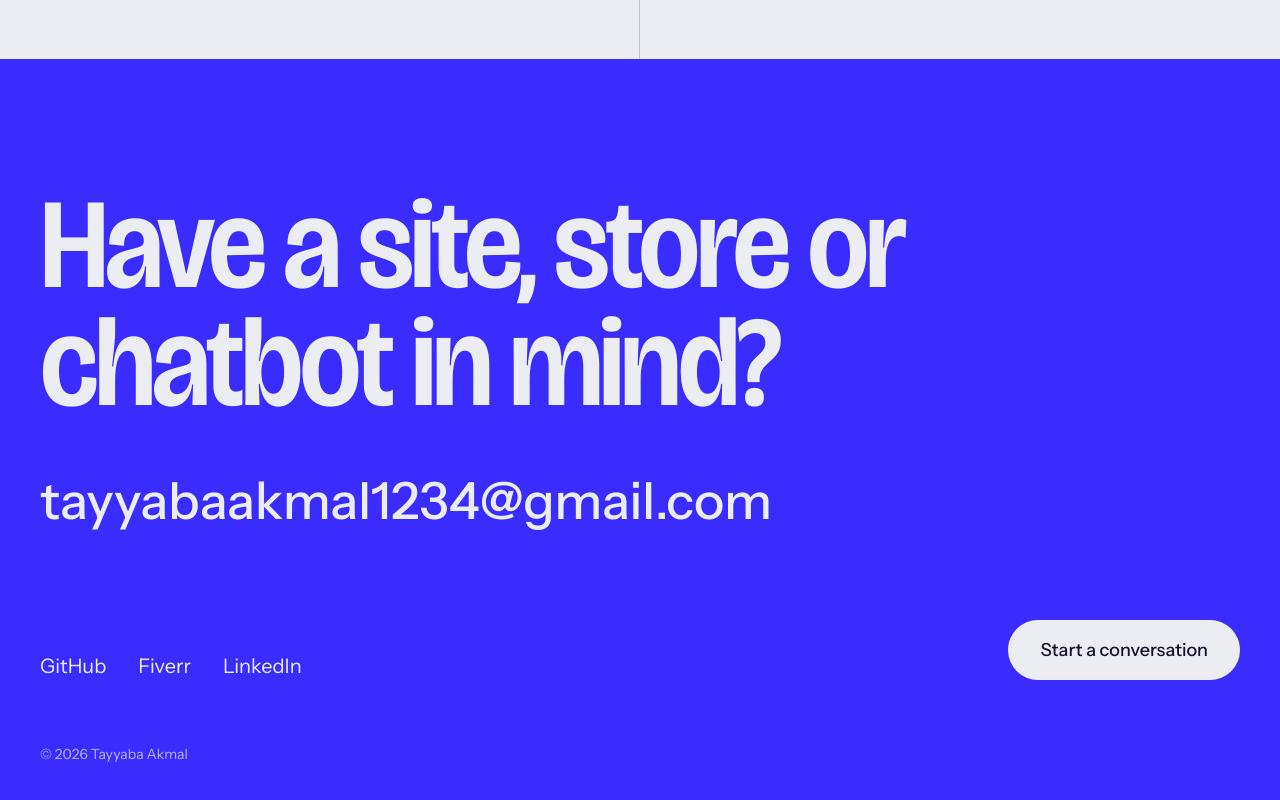
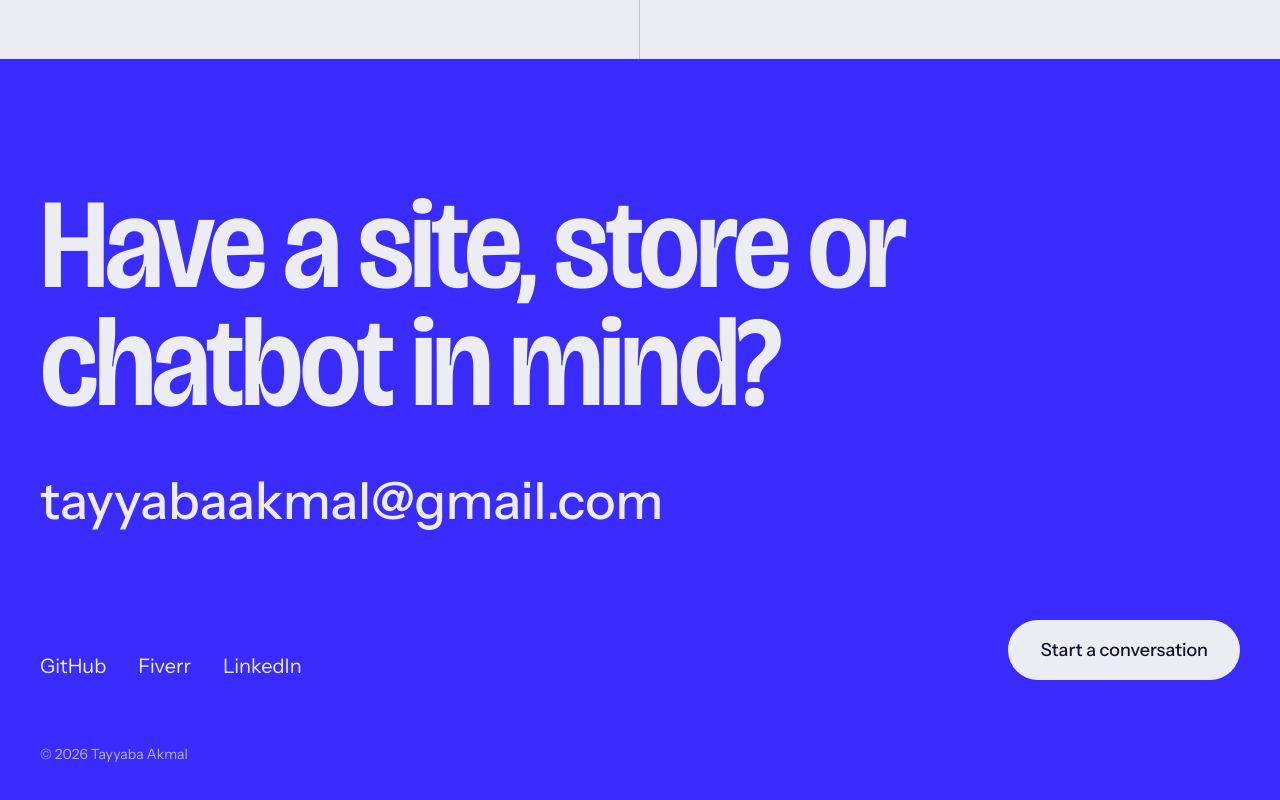
Before and after one commit to Tayyabaakmal/portfolio, a Next.js app: page /projects/emcs-content in a window 1280 px wide. Shown: the part 2405-3205 px from the top of the page. Built offline with nearby package versions, Linux system fonts and the light colour scheme; no server answers.

Commit message:
Update profile.ts

```diff
--- a/data/profile.ts
+++ b/data/profile.ts
@@ -49,9 +49,9 @@ export const profile = {
   ],
   // TODO: replace these placeholders with your real details.
   contact: {
-    email: "tayyabaakmal1234@gmail.com",
+    email: "tayyabaakmal@gmail.com",
     github: "https://github.com/Tayyabaakmal",
-    Behance: "https://www.behance.net/TayyabaAkmal01",
+    behance: "https://www.behance.net/TayyabaAkmal01",
     linkedin: "https://www.linkedin.com/in/tayyaba-akmal",
   },
 };
```
